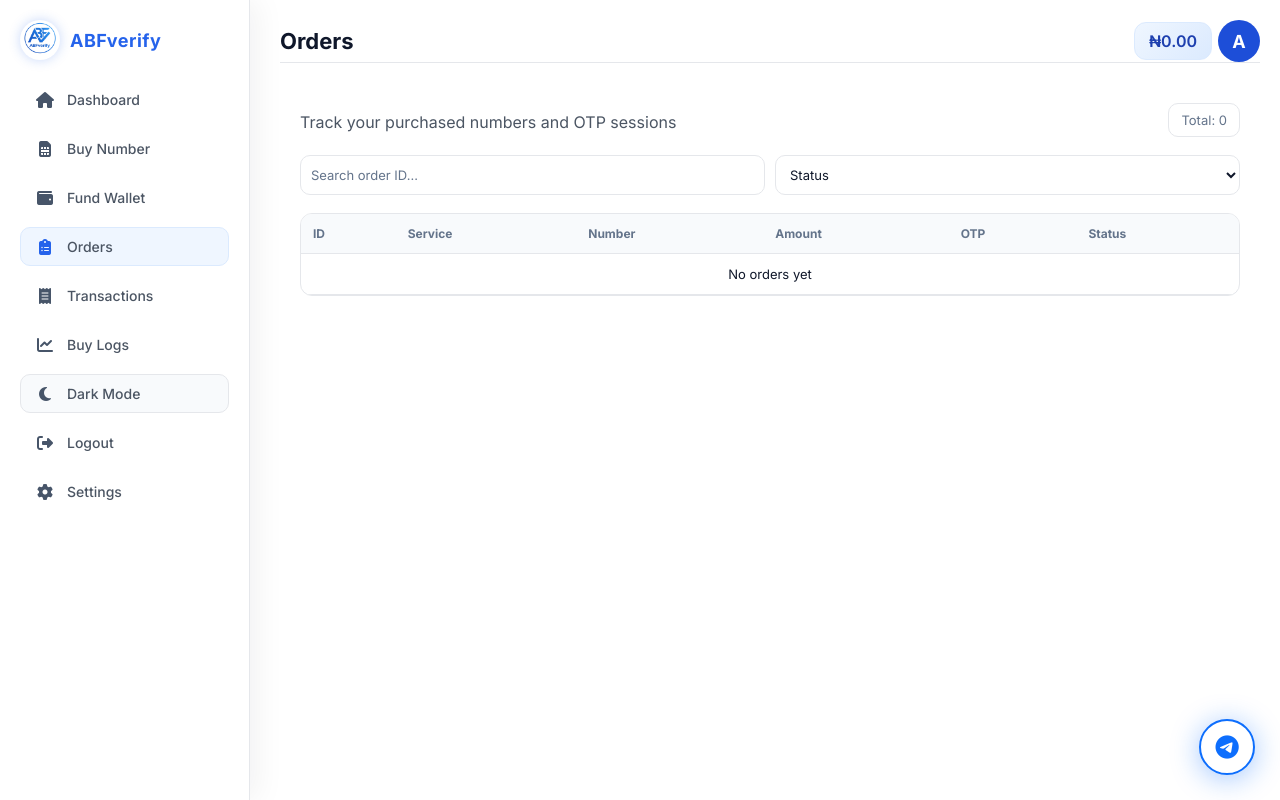
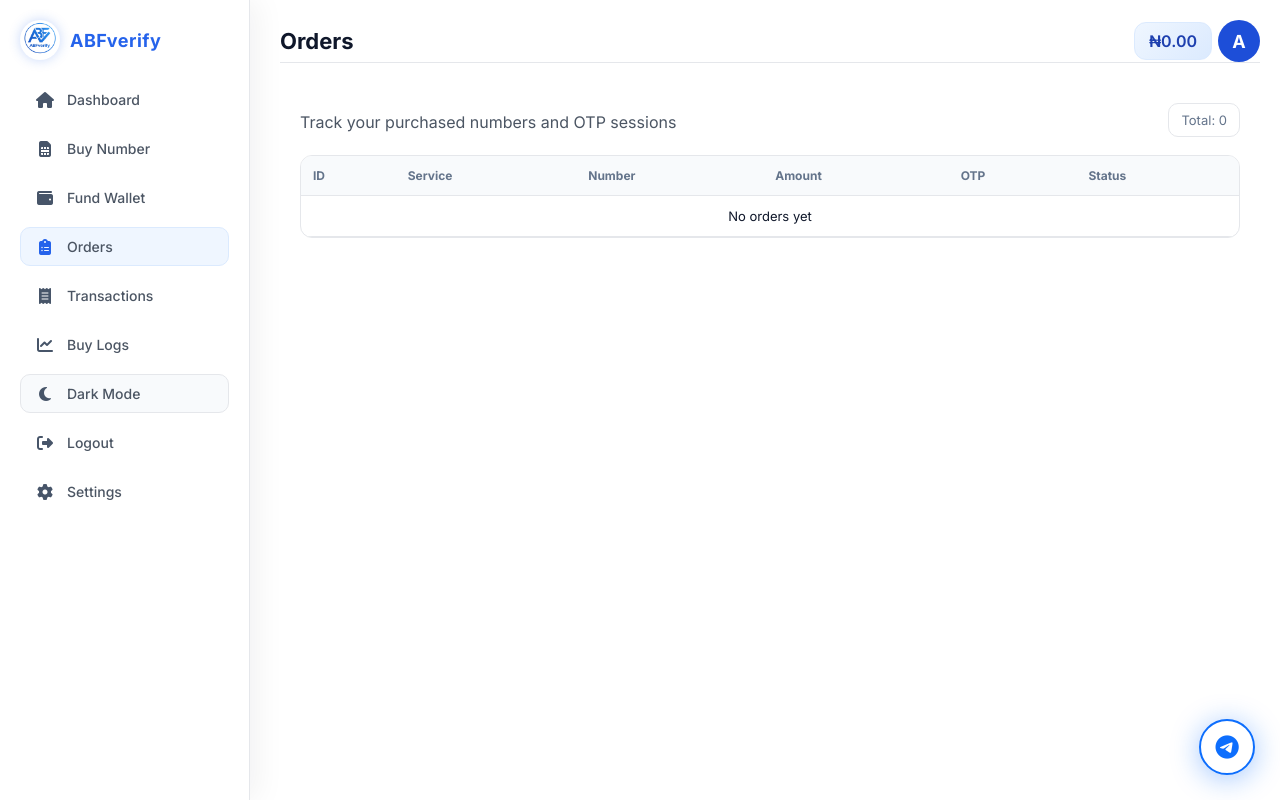
Before and after one commit to Elijah-jah/abfverify, a Django app: page /accounts/orders/ in a window 1280 px wide. Run offline with Django 5.2, Linux system fonts and the light colour scheme; a user stored in the database is signed in; data comes from the database, SQL or seed files in the repository; data that the repository does not hold is empty; some libraries are stand-ins or nearby versions.

Commit message:
update orders.html

```diff
--- a/templates/panel/orders.html
+++ b/templates/panel/orders.html
@@ -27,7 +27,7 @@
     </div>
 
     <!-- FILTER BAR -->
-    <div class="orders-filter-bar">
+    <!-- <div class="orders-filter-bar">
 
         <input
             type="text"
@@ -43,7 +43,7 @@
             <option value="cancelled">Cancelled</option>
         </select>
 
-    </div>
+    </div> -->
 
     <!-- TABLE -->
     <div class="orders-table-wrap">
```
